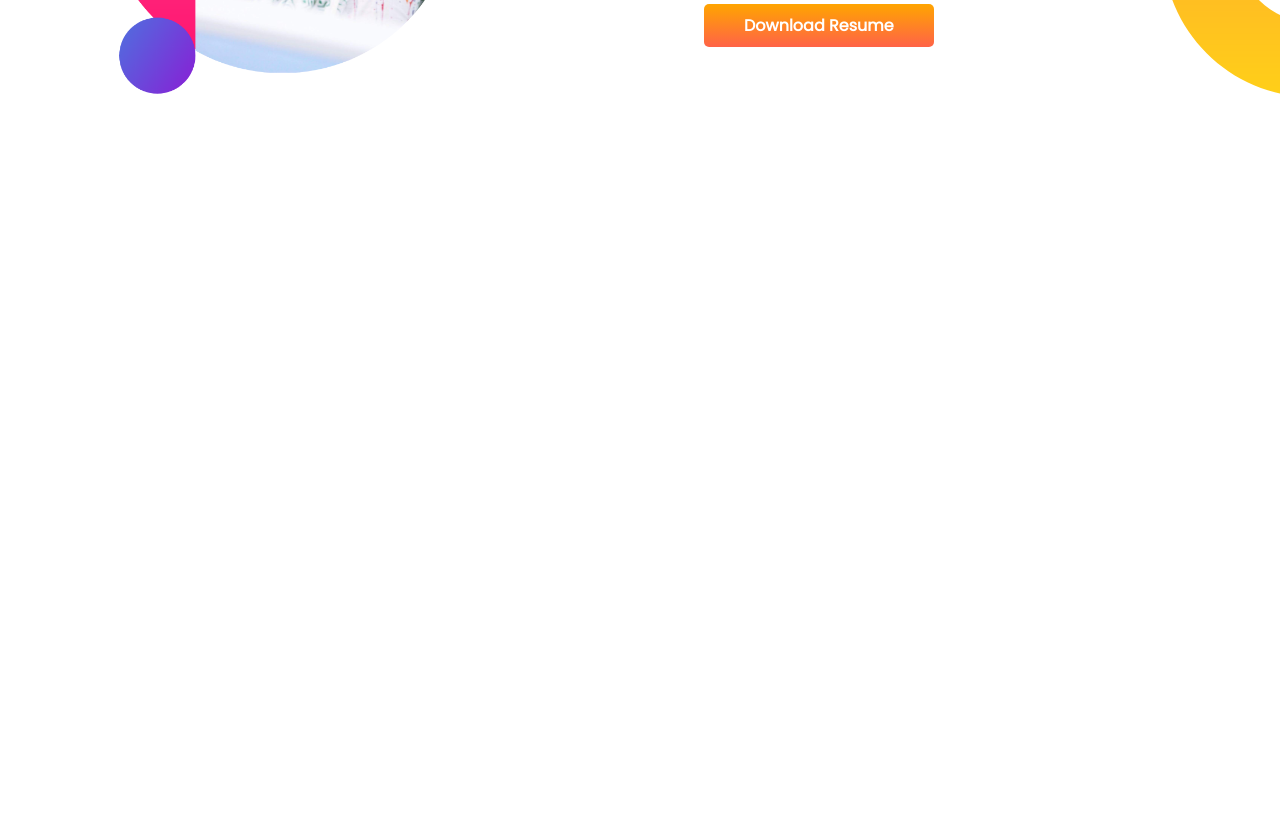
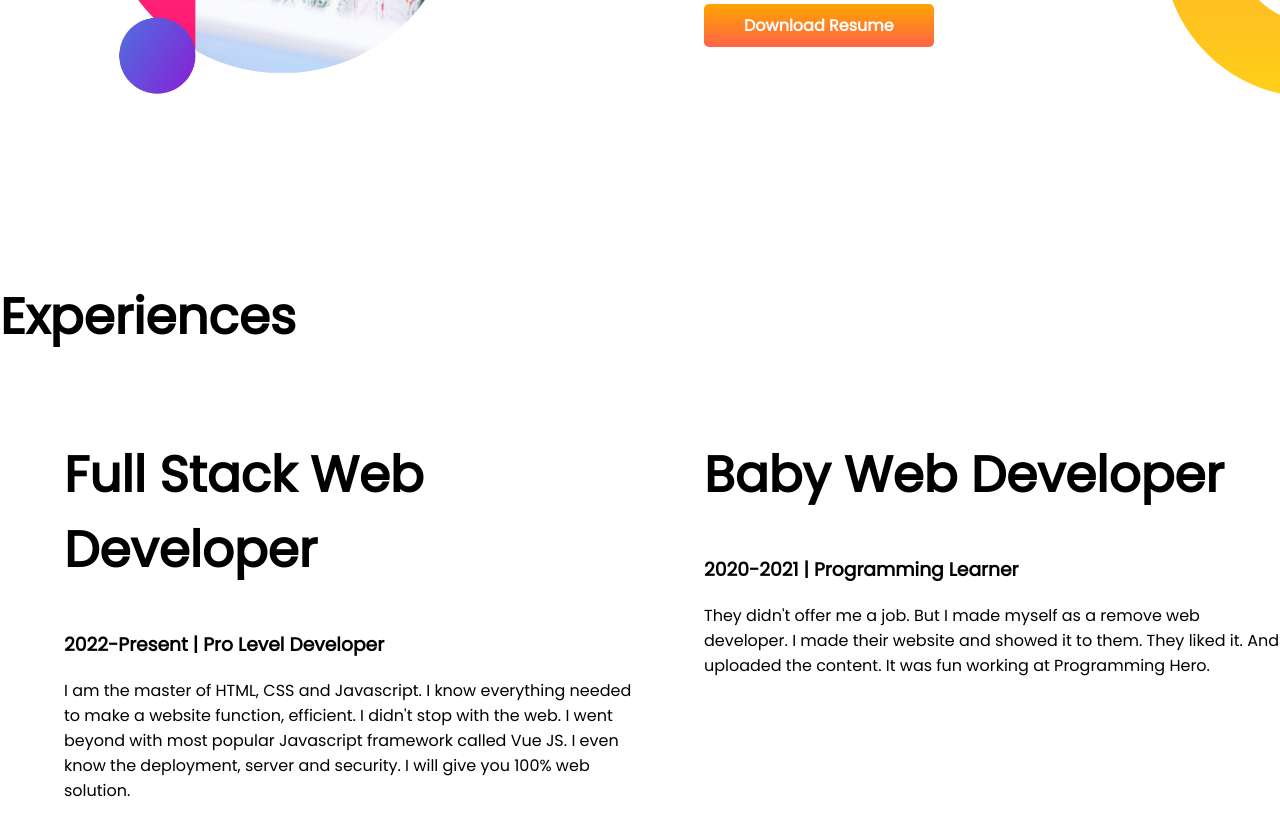
Before and after one commit to NilimaH/developer-portfolio, a plain HTML site: page index.html in a window 1280 px wide. Shown: the part 885-1720 px from the top of the page. Before the commit the page ends 1165 px from the top, so only its background shows below. Drawn offline with Linux system fonts and the light colour scheme.

Commit message:
new container

```diff
--- a/index.html
+++ b/index.html
@@ -13,7 +13,7 @@
 </head>
 
 <body>
-    <section class="top-banner">
+    <section class="top-banner flexiable-container">
         <div class="half-width">
             <h1>Welcome To</h1>
             <h1><span class="orange-color">Nilima Haque</span> World</h1>
@@ -29,7 +29,7 @@
         <div class="half-width"><img src="images/Nilima-pic with bg.png" alt="">
         </div>
     </section>
-    <section class="dream-big">
+    <section class="dream-big flexiable-container">
         <div class="half-width"><img src="images/Nilima1-bg.png" alt="">
         </div>
         <div class="half-width">
@@ -43,6 +43,28 @@
         </div>
 
     </section>
+    <section class="experience-area">
+        <h1>Experiences</h1>
+        <div class="flexiable-container">
+            <div class="half-width">
+                <h1>Full Stack Web Developer</h1>
+                <h3>2022-Present | Pro Level Developer</h3>
+                <p>I am the master of HTML, CSS and Javascript. I know everything needed to make a website function,
+                    efficient. I didn't stop with the web. I went beyond with most popular Javascript framework called
+                    Vue
+                    JS. I even know the deployment, server and security. I will give you 100% web solution.</p>
+            </div>
+            <div class="half-width">
+                <h1>Baby Web Developer</h1>
+                <h3>2020-2021 | Programming Learner</h3>
+                <p>They didn't offer me a job. But I made myself as a remove web developer. I made their website and
+                    showed
+                    it to them. They liked it. And uploaded the content. It was fun working at Programming Hero.</p>
+            </div>
+        </div>
+
+
+    </section>
 </body>
 
 </html>
--- a/style.css
+++ b/style.css
@@ -8,7 +8,7 @@ h1{
 .orange-color{
     color: orange;
 }
-section{
+.flexiable-container{
     display: flex;
     margin-bottom: 100px;
 }
```
